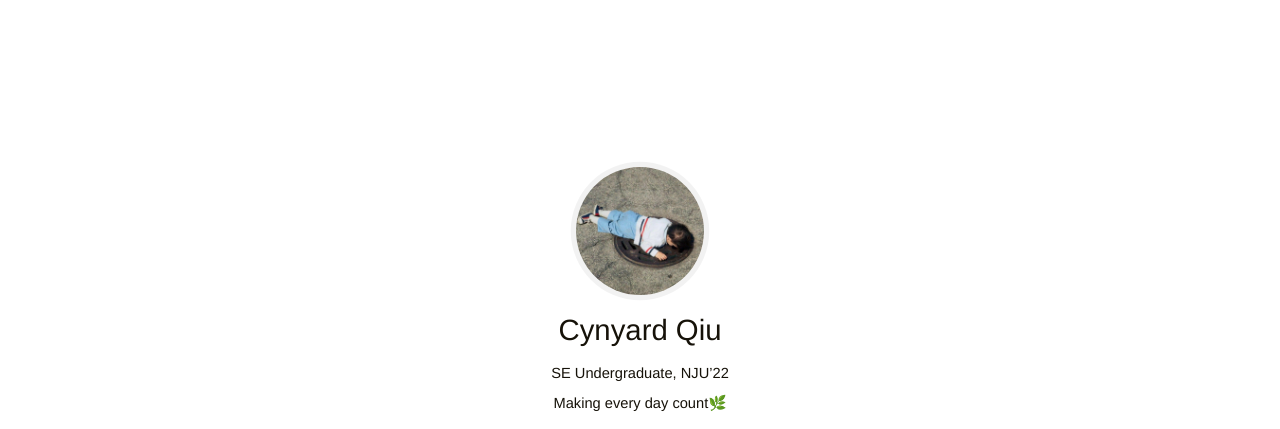
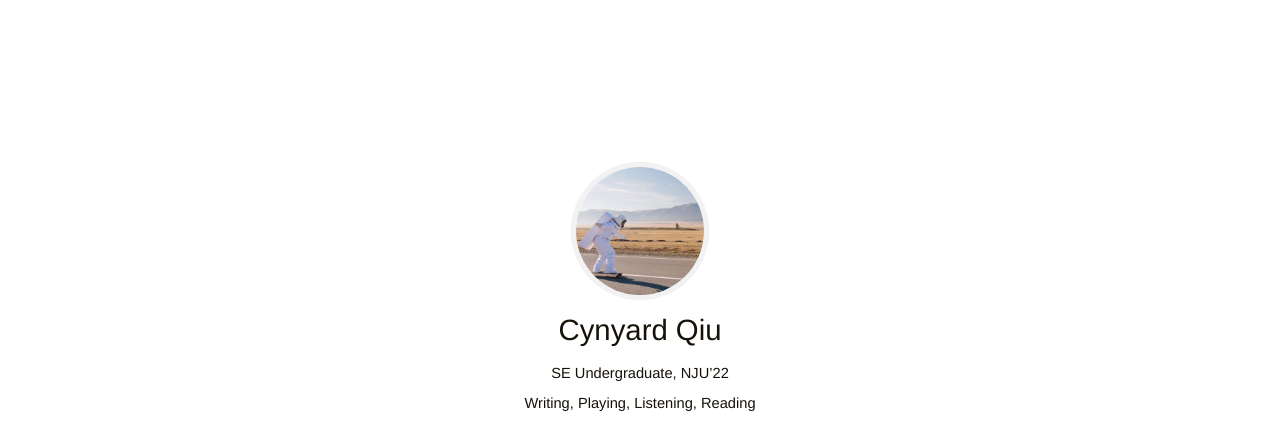
Before and after one commit to Cynyard999/Cynyard999.github.io, a plain HTML site: page index.html in a window 1280 px wide. Shown: the part 67-496 px from the top of the page. Drawn offline with Linux system fonts and the light colour scheme.

Commit message:
Site updated: 2021-06-08 13:17:47

```diff
--- a/css/style.css
+++ b/css/style.css
@@ -150,7 +150,7 @@ template {
   font-display: swap;
 }
 html {
-  font-family: Ubuntu, Helvetica Neue, PingFang SC, Seguo UI, Microsoft Yahei;
+  font-family: PingFang SC, Seguo UI, Microsoft Yahei, Ubuntu, Helvetica Neue;
 }
 html::-webkit-scrollbar {
   width: 8px;
--- a/index.html
+++ b/index.html
@@ -109,10 +109,10 @@
     <div class="container">
     <div class="intro">
         <div class="avatar">
-            <a href="/archives"><img src="/image/avatar.jpg"></a>
+            <a href="/archives"><img src="/image/avatar1.jpeg"></a>
         </div>
         <div class="nickname">Cynyard Qiu</div>
-        <div class="description"><p>SE Undergraduate, NJU’22 </br> Making every day count🌿</p>
+        <div class="description"><p>SE Undergraduate, NJU’22 </br> Writing, Playing, Listening, Reading</p>
 </div>
         <div class="links">
 
@@ -138,7 +138,7 @@
 
                     </a>
 
-                    <a class="link-item" title="Instagram" href="">
+                    <a class="link-item" title="Instagram" target="_blank" rel="noopener" href="https://www.instagram.com/cynyardx99">
 
 
                             <i class="iconfont icon-instagram"></i>
```
Also changed, not shown: category/index.html (+2 -2 lines), page/2/index.html (+3 -3 lines), image/avatar1.jpeg (added).
